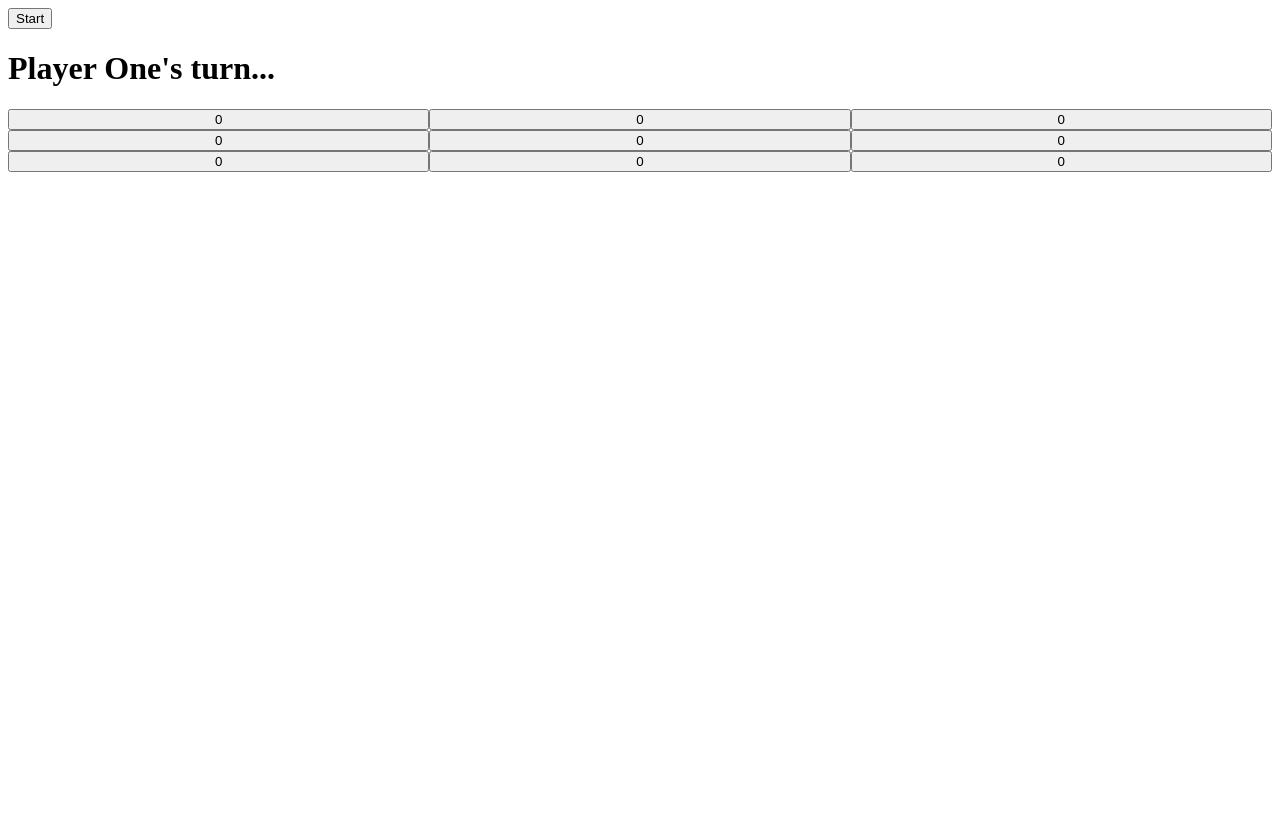
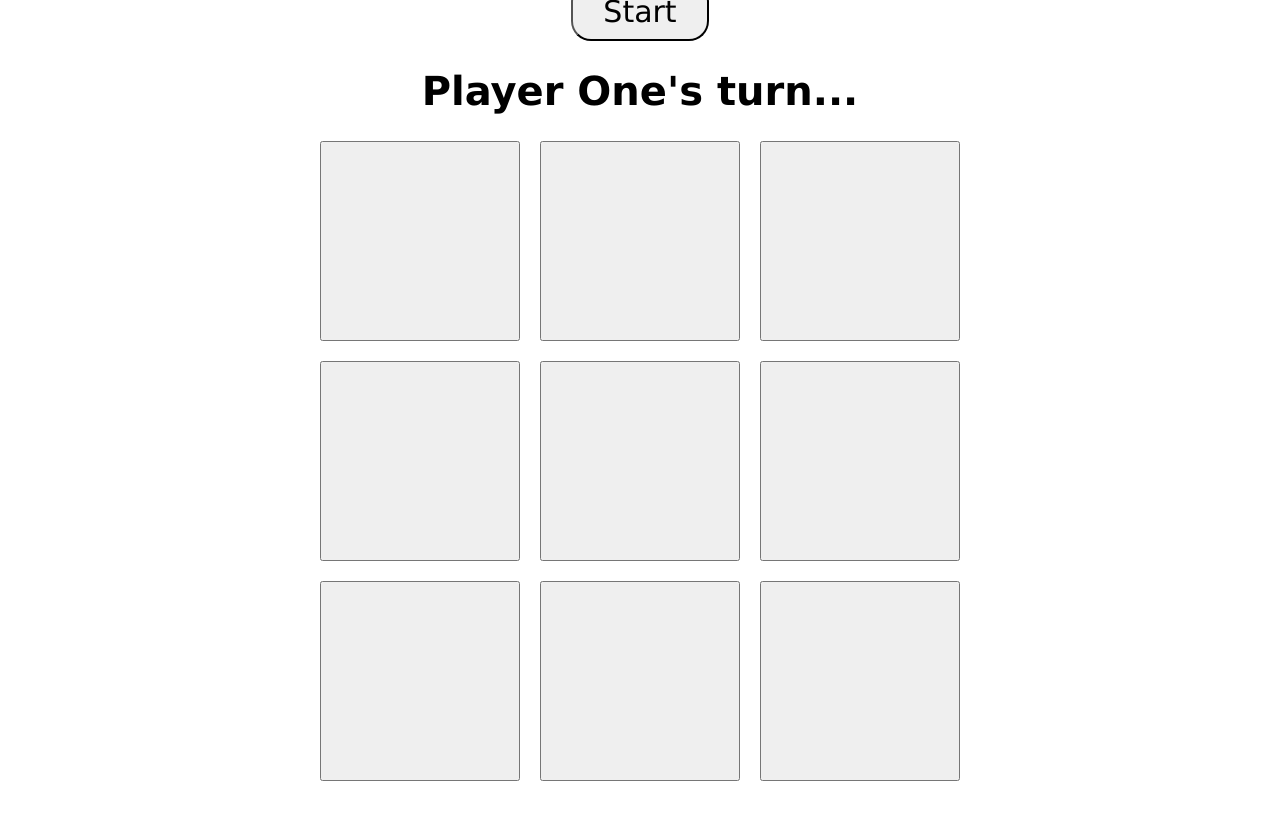
Before and after one commit to rtyty0615/Tic-Tac-Toe, a plain HTML site: page index.html in a window 1280 px wide. Drawn offline with Linux system fonts and the light colour scheme.

Commit message:
Add CSS layout, X O symbols

```diff
--- a/script.js
+++ b/script.js
@@ -13,20 +13,15 @@ function Gameboard() {
     const getBoard = () => board;
 
     const dropToken = (row, column, player) => {
-            board[row][column].addToken(player);
+        board[row][column].addToken(player);
     };
 
-    const printBoard = () => {
-        const boardWithCellValues = board.map((row) => row.map((cell) => cell.getValue()))
-        console.log(boardWithCellValues);
-    };
-
-    return { getBoard, dropToken, printBoard };
+    return { getBoard, dropToken };
 }
 
 
 function Cell() {
-    let value = 0;
+    let value = "";
 
     const addToken = (player) => {
         value = player;
@@ -51,11 +46,11 @@ function GameController(
     const players = [
         {
             name: playerOneName,
-            token: 1
+            token: "O",
         },
         {
             name: playerTwoName,
-            token: 2
+            token: "X",
         }
     ];
 
@@ -66,11 +61,6 @@ function GameController(
     };
     const getActivePlayer = () => activePlayer;
 
-    const printNewRound = () => {
-        boardInstance.printBoard();
-        console.log(`${getActivePlayer().name}'s turn.`);
-    };
-
     const playRound = (row, column) => {
 
         boardInstance.dropToken(row, column, getActivePlayer().token);
@@ -79,7 +69,6 @@ function GameController(
         const boardArray = boardInstance.getBoard();
         let winner = "";
 
-        // check row for winner
         for (let i = 0; i < boardArray.length; i++) {
             let matchRow = 0;
             for (let j = 0; j < boardArray[i].length; j++) {
@@ -91,7 +80,6 @@ function GameController(
                 }
             }
         }
-        // check column for winner
         for (let i = 0; i < boardArray.length; i++){
             let matchColumn = 0;
             for (let j = 0; j < boardArray[i].length; j++) {
@@ -103,7 +91,6 @@ function GameController(
                 }
             }
         }
-        // check diagonals for winner
         let matchDiagonalLeft = 0;
         for (let i = 0; i < boardArray.length; i++) {
             const cellMark = boardArray[i][i].getValue();
@@ -118,16 +105,14 @@ function GameController(
             const cellMark = boardArray[boardArray.length-1-i][i].getValue();
             if (playerMark === cellMark) matchDiagonalRight++;
             if (matchDiagonalRight === boardArray.length) {
-                // console.log(`Winner is ${getActivePlayer().name}`)
                 winner = `Winner is ${getActivePlayer().name}`;
                 return winner
             }
         }
-        // check tie
         let matchTie = 0;
         for (let i = 0; i < boardArray.length; i++) {
             const row = boardArray[i];
-            if (row.every(cell => cell.getValue() !== 0)) matchTie++;
+            if (row.every(cell => cell.getValue() !== "")) matchTie++;
             if (matchTie === boardArray.length) {
                 winner = "It's a tie!";
                 return winner;
@@ -135,11 +120,7 @@ function GameController(
         }
 
         switchPlayerTurn();
-        printNewRound();
-
     };
-
-    printNewRound();
 
     return {
         playRound,
@@ -171,8 +152,8 @@ function ScreenController(){
         const inputPlayerOne = document.querySelector('#player-one').value;
         const inputPlayerTwo = document.querySelector('#player-two').value;
         game = GameController(
-            inputPlayerOne || "Player 1",
-            inputPlayerTwo || "Player 2"
+            inputPlayerOne || "Player One",
+            inputPlayerTwo || "Player Two"
         );
         updateScreen();
         winnerAnnounce.textContent = "";
@@ -211,7 +192,7 @@ function ScreenController(){
         const column = e.target.dataset.column;
         if (row === undefined || column === undefined) return;
         const displayBoard = game.getBoard();
-        if (displayBoard[row][column].getValue() === 0) {
+        if (displayBoard[row][column].getValue() === "") {
             const result = game.playRound(row, column);
             updateScreen();
             if (result) {
@@ -222,13 +203,9 @@ function ScreenController(){
         }
     };
 
-
     boardDiv.addEventListener("click", clickHandlerBoard);
 
     updateScreen();
-
-
 }
 
-
 ScreenController()
--- a/styles.css
+++ b/styles.css
@@ -1,5 +1,31 @@
+
+input,
+button,
+textarea,
+select {
+    font: inherit;
+}
+
 #board{
     display: grid;
-    grid-template-rows: repeat(3, 1fr);
-    grid-template-columns: repeat(3, 1fr);
+    grid-template-rows: repeat(3, 200px);
+    grid-template-columns: repeat(3, 200px);
+    gap: 20px;
+    font-size: 100px;
 }
+
+body {
+    height: 100vh;
+    display: flex;
+    flex-direction: column;
+    justify-content: center;
+    align-items: center;
+    font-size: 20px;
+    font-family: Verdana, Geneva, Tahoma, sans-serif;
+}
+
+#startBtn {
+    padding: 10px 30px;
+    border-radius: 20px;
+    font-size: 30px;
+}
```
